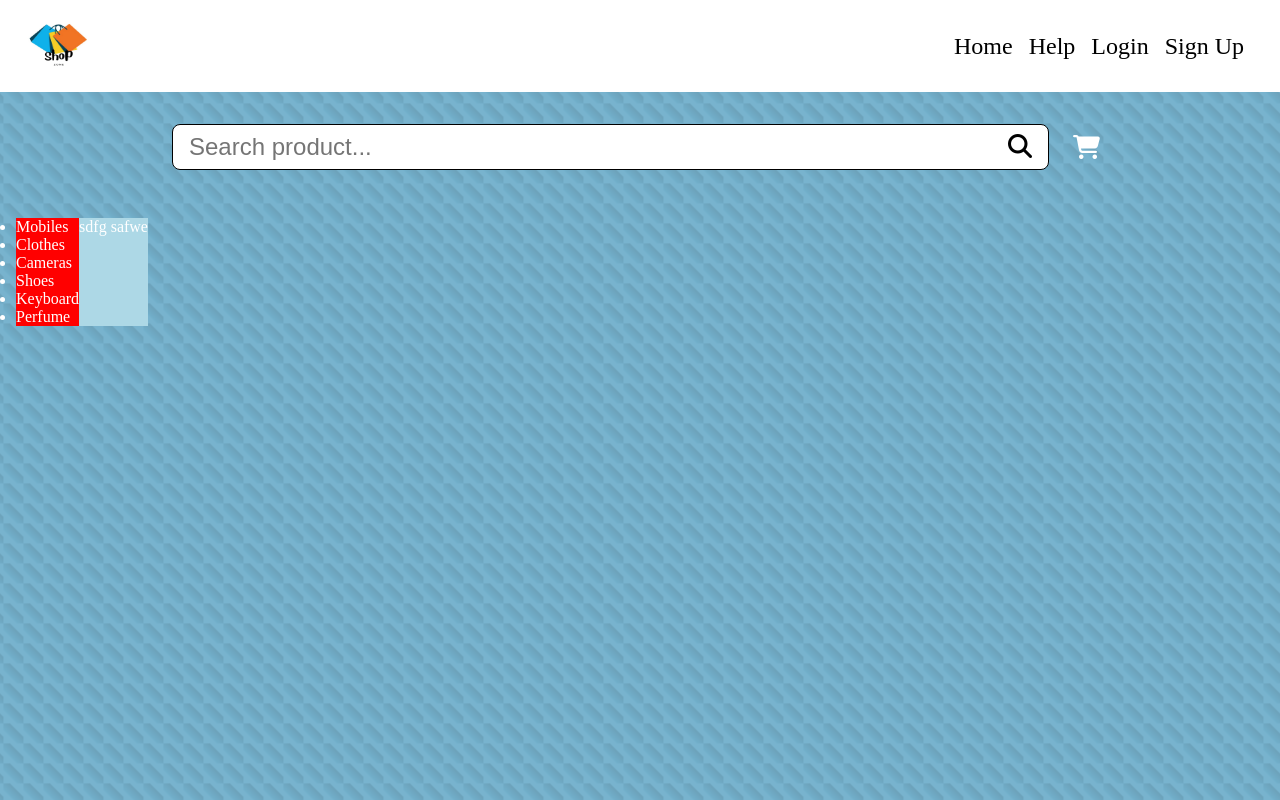
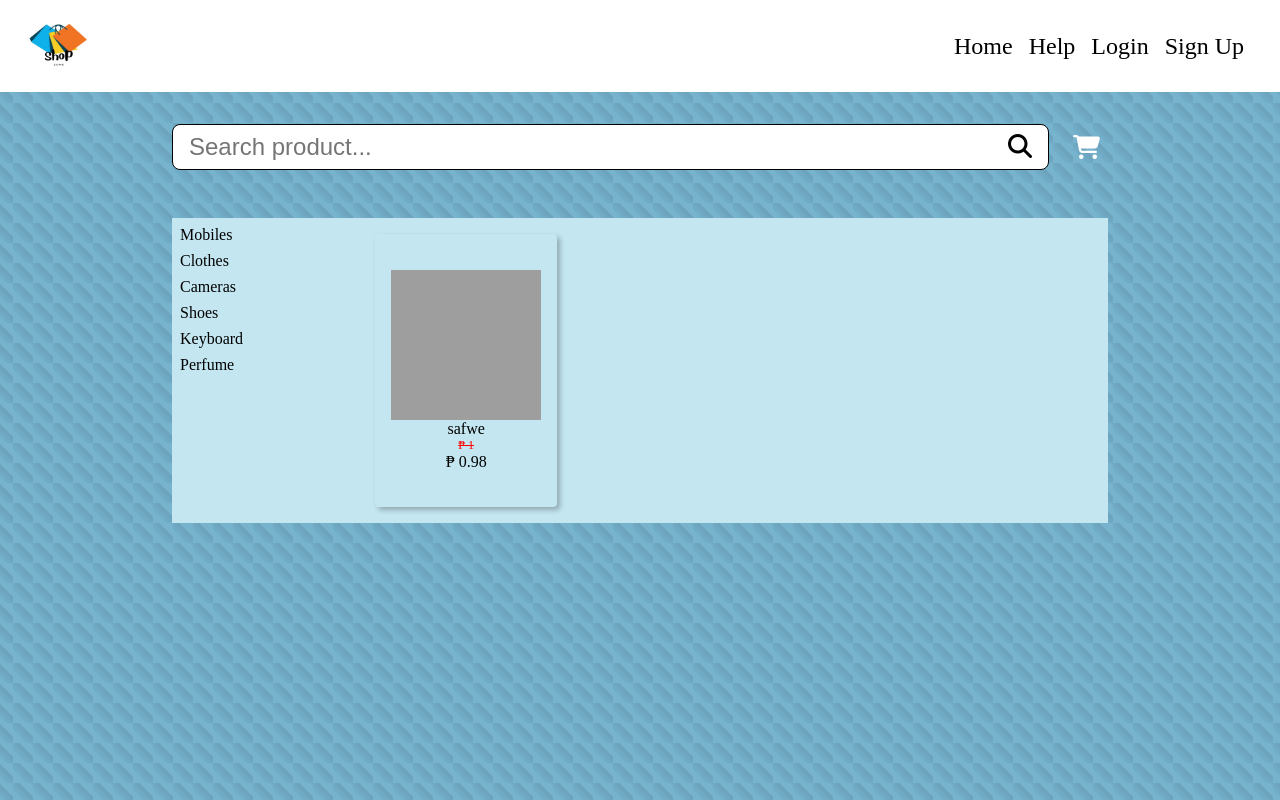
Before and after one commit to RyannKim327/WS101-Ecommerce, a Django app: page /category/Mobiles in a window 1280 px wide. Run offline with Django 5.2, Linux system fonts and the light colour scheme; data comes from the database, SQL or seed files in the repository; both versions use the stored data as it was after the commit; some libraries are stand-ins or nearby versions; grey boxes are pictures that could not be loaded.

Commit message:
11-28-24 18:46

```diff
--- a/products/models.py
+++ b/products/models.py
@@ -12,6 +12,7 @@ class Product(models.Model):
     price = models.IntegerField()
     avail = models.IntegerField(default=0)
     stocks = models.IntegerField(default=0)
+    discount = models.IntegerField(default=0)
 
     def __str__(self):
         return f"{self.productName} - {self.productDescription}"
--- a/products/templates/categories.html
+++ b/products/templates/categories.html
@@ -6,28 +6,6 @@
     <meta name="viewport" content="width=device-width, initial-scale=1" />
     <title>Filter | {{ category }}</title>
     <link href="{% static 'css/products.css' %}" rel="stylesheet" />
-    <style>
-      body{
-        > .base {
-          width: 100;
-          > main{
-            width: 100%;
-            > .container{
-              display: flex;
-              width: 100%;
-
-              > #categories {
-                background-color: red;
-                width:: 100%;
-              }
-              > .contents {
-                background-color: lightblue;
-              }
-            }
-          }
-        }
-      }
-    </style>
   </head>
   <body>
     <div class="base">
@@ -48,18 +26,36 @@
             <i class="cart fa-solid fa-cart-shopping"></i>
           </span>
         </div>
-        <div class="container">
+        <div class="container-categories">
           <ul id="categories">
             {% for category in category_lists %}
               <li>{{ category }}</li>
             {% endfor %}
           </ul>
           <div class="contents">
-            sdfg
             {% if filtered %}
               {% if data %}
                 {% for i in data %}
-                  <span>{{ i.productName }}</span>
+                  <span class="box">
+                    {% if i.productImage.url %}
+                      <img src="{{i.productImage.url}}">
+                    {% endif %}
+
+                    <span>{{ i.productName }}</span>
+
+                    {% if i.discount > 0 %}
+                      <span style="color: red; text-decoration: line-through; font-size: .75rem">₱ {{ i.price }}</span>
+                      <span id="discount"></span>
+                      <script>
+                        const discount = document.getElementById("discount")
+                        const price = "{{ i.price }}"
+                        const percent = "{{ i.discount }}"
+                        discount.textContent = `₱ ${price - (price / percent)}`
+                      </script>
+                    {% else %}
+                      <span><i class="fa-solid fa-peso-sign"></i> {{ i.price }}</span>
+                    {% endif %}
+                  </span>
                 {% endfor %}
               {% else %}
                 <h1>No data gathered</h1>
--- a/products/views.py
+++ b/products/views.py
@@ -121,6 +121,7 @@ def categories(request, category):
   if category.capitalize() in categories:
     products = Product.objects.filter(category=category.capitalize())
     ctx['data'] = products
+    # ctx['discounted'] = products.price - (products.price / products.discount)
     ctx['category'] = category.capitalize()
     ctx['filtered'] = True
     pass
--- a/static/css/base.css
+++ b/static/css/base.css
@@ -32,17 +32,14 @@ body {
     var(--main-background);
   background-size: 20px 20px;
   border-radius: 50%;
-  animation: bg-animate 2s alternate-reverse infinite;
+  animation: bg-animate 35s reverse infinite;
 }
 
 @keyframes bg-animate {
   0% {
-    background-position: 50px 50px;
-  }
-  50% {
-    background-position: 20px 20px;
+    background-position: 0 0;
   }
   100% {
-    background-position: 0 0;
+    background-position: 100% 100%;
   }
 }
--- a/static/css/products.css
+++ b/static/css/products.css
@@ -270,6 +270,52 @@ body {
           }
         }
       }
+      > .container-categories {
+        display: flex;
+        justify-content: center;
+        max-height: 50%;
+
+        > * {
+          background-color: var(--category-background);
+          color: black;
+          padding: 0.5rem;
+        }
+
+        > #categories {
+          width: 15%;
+          list-style: none;
+
+          > li:nth-child(even) {
+            margin: 0.5rem 0;
+          }
+        }
+
+        > .contents {
+          display: flex;
+          flex-direction: row;
+          flex-wrap: wrap;
+          width: 60%;
+          padding: 1rem;
+
+          > .box {
+            display: flex;
+            flex-direction: column;
+            align-items: center;
+            justify-content: center;
+            background-color: var(--category-background);
+            border-radius: 0.25rem;
+            box-shadow: 3px 3px 5px rgba(33, 33, 33, 0.3);
+            box-sizing: border-box;
+            padding: 0.5rem 1rem;
+            aspect-ratio: 2/3;
+
+            > img {
+              aspect-ratio: 1/1;
+              width: 150px;
+            }
+          }
+        }
+      }
     }
   }
 }
```
Also changed, not shown: db.sqlite3, products/migrations/0015_product_discount.py (added).
